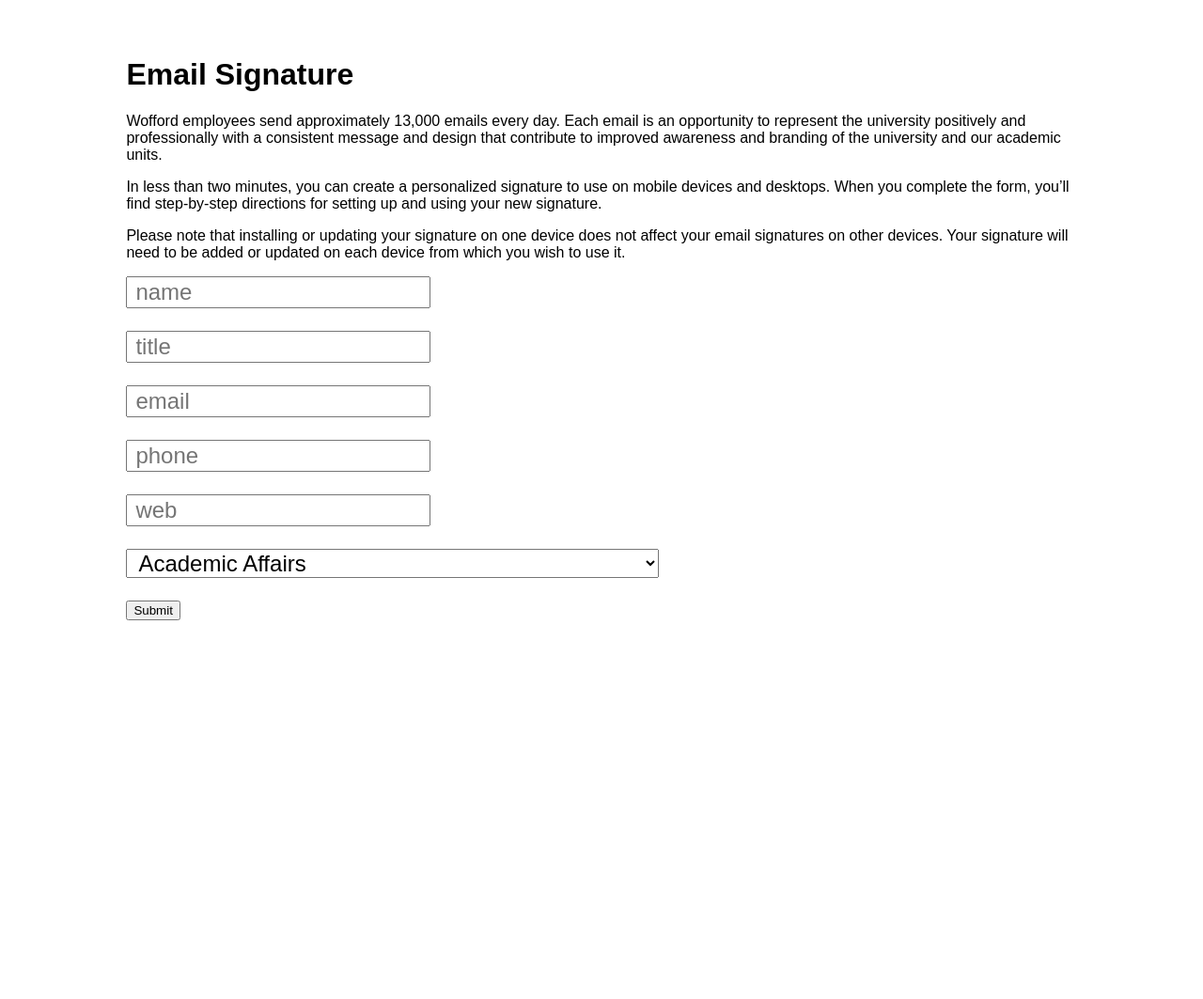
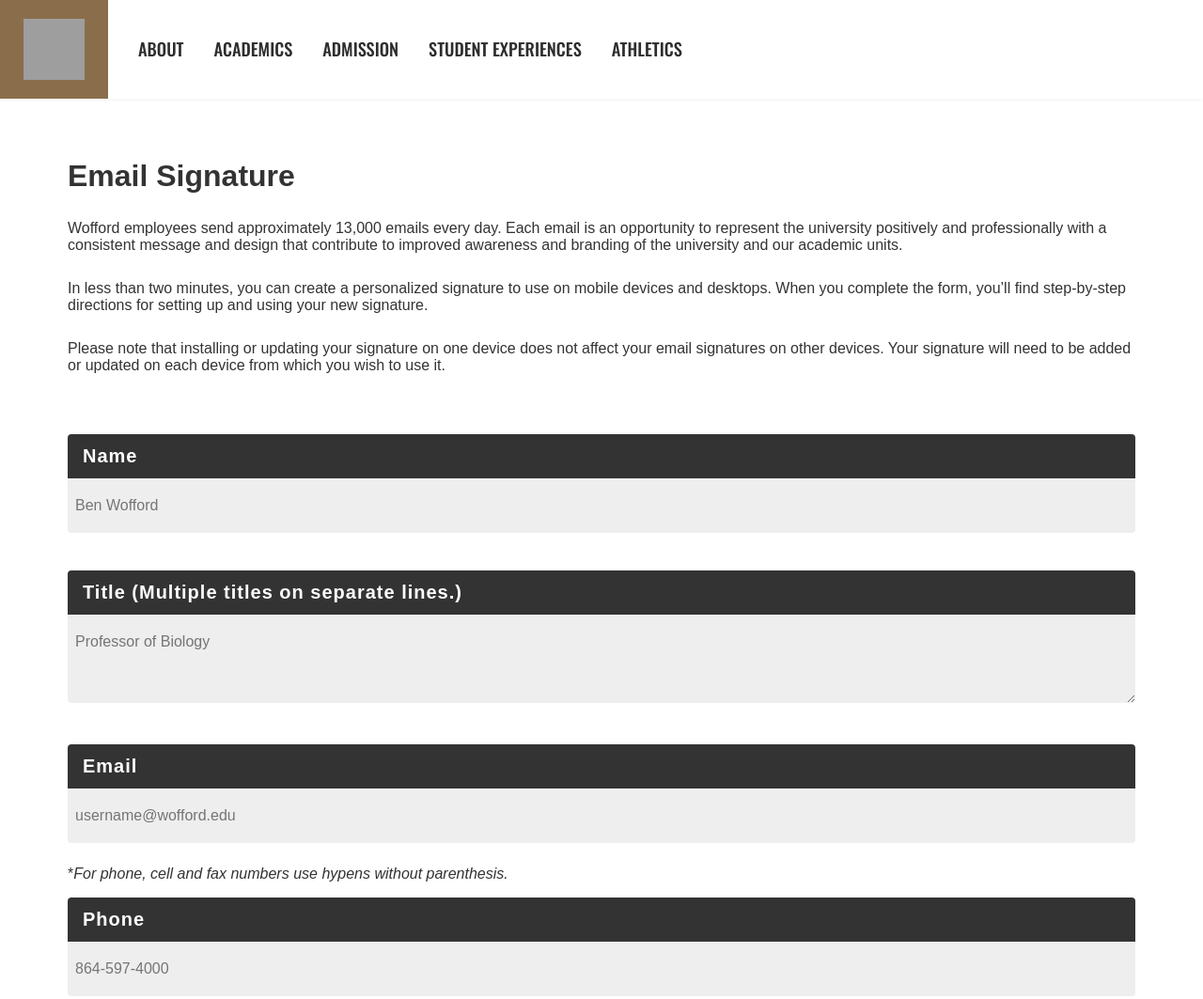
Before and after one commit to huffmanks/email-signature, a plain HTML site: page index.html in a window 1280 px wide. Shown: the top 1063 px of the page at 94% size. Before the commit the page ends 800 px from the top, so only its background shows below. Drawn offline with nearby package versions, Linux system fonts and the light colour scheme; grey boxes are pictures that could not be loaded.

Commit message:
layout changes

```diff
--- a/index.html
+++ b/index.html
@@ -8,6 +8,28 @@
     <title>Email Signature</title>
   </head>
   <body>
+    <header>
+      <nav>
+        <div class="logo">
+          <a href="https://www.wofford.edu/"
+            ><img
+              src="https://www.wofford.edu/Wofford.edu/Images/development/logo.svg"
+              alt="Wofford logo"
+          /></a>
+        </div>
+        <ul>
+          <li><a href="https://www.wofford.edu/about">About</a></li>
+          <li><a href="https://www.wofford.edu/academics">Academics</a></li>
+          <li><a href="https://www.wofford.edu/admission">Admission</a></li>
+          <li>
+            <a href="https://www.wofford.edu/student-experiences"
+              >Student Experiences</a
+            >
+          </li>
+          <li><a href="https://woffordterriers.com/">Athletics</a></li>
+        </ul>
+      </nav>
+    </header>
     <div class="container">
       <h1>Email Signature</h1>
 
@@ -29,39 +51,58 @@
         will need to be added or updated on each device from which you wish to
         use it.
       </p>
-      <form id="form" class="form">
-        <div class="form-group">
-          <label for="fullName">
-            <input type="text" id="fullName" placeholder="name"
-          /></label>
+      <form id="form">
+        <label>Name</label>
+        <input
+          type="text"
+          id="fullName"
+          class="input"
+          placeholder="Ben Wofford"
+        />
+
+        <label>Title (Multiple titles on separate lines.)</label>
+        <textarea
+          id="title"
+          class="input"
+          placeholder="Professor of Biology"
+        ></textarea>
+
+        <label>Email</label>
+        <input
+          type="email"
+          id="email"
+          class="input"
+          placeholder="username@wofford.edu"
+        />
+        <div>
+          *<em
+            >For phone, cell and fax numbers use hypens without parenthesis.</em
+          >
         </div>
-        <div class="form-group">
-          <label for="title">
-            <input type="text" id="title" placeholder="title"
-          /></label>
-        </div>
-        <div class="form-group">
-          <label for="email">
-            <input type="email" id="email" placeholder="email"
-          /></label>
-        </div>
-        <div class="form-group">
-          <label for="=phone">
-            <input type="text" id="phone" placeholder="phone"
-          /></label>
-        </div>
-        <div class="form-group">
-          <label for="web">
-            <input type="url" id="web" placeholder="web"
-          /></label>
-        </div>
-        <div class="form-group">
-          <label for="department">
+        <label>Phone</label>
+        <input type="tel" id="phone" class="input" placeholder="864-597-4000" />
+
+        <label>Cell (Optional)</label>
+        <input type="tel" id="cell" class="input" placeholder="123-456-7890" />
+
+        <label>Fax (Optional)</label>
+        <input type="tel" id="fax" class="input" placeholder="864-597-4000" />
+
+        <label>Web</label>
+        <input
+          type="url"
+          id="web"
+          class="input"
+          placeholder="Enter your website URL."
+          value="https://www.wofford.edu"
+        />
+
+        <label>Department</label>
         <select id="department">
           <option value="Academic Affairs">Academic Affairs</option>
-              <option value="Accounting, Business, and Finance"
-                >Accounting, Business, and Finance</option
-              >
+          <option value="Accounting, Business, and Finance">
+            Accounting, Business, and Finance
+          </option>
           <option value="Admission">Admission</option>
           <option value="Advancement">Advancement</option>
           <option value="Alumni">Alumni</option>
@@ -74,76 +115,66 @@
           <option value="Campus Post Office">Campus Post Office</option>
           <option value="Campus Safety">Campus Safety</option>
           <option value="Career Center">Career Center</option>
-              <option value="Center for Community-Based Learning"
-                >Center for Community-Based Learning</option
-              >
-              <option value="Center for Innovation and Learning"
-                >Center for Innovation and Learning</option
-              >
+          <option value="Center for Community-Based Learning">
+            Center for Community-Based Learning
+          </option>
+          <option value="Center for Innovation and Learning">
+            Center for Innovation and Learning
+          </option>
           <option value="Chemistry">Chemistry</option>
           <option value="Computer Science">Computer Science</option>
-              <option value="Division of Campus Life and Student Development"
-                >Division of Campus Life and Student Development</option
-              >
+          <option value="Division of Campus Life and Student Development">
+            Division of Campus Life and Student Development
+          </option>
           <option value="Economics">Economics</option>
           <option value="Education">Education</option>
           <option value="English">English</option>
-              <option value="Environmental Studies"
-                >Environmental Studies</option
-              >
+          <option value="Environmental Studies">Environmental Studies</option>
           <option value="Facilities">Facilities</option>
           <option value="Financial Aid">Financial Aid</option>
-              <option value="Government and International Affairs"
-                >Government and International Affairs</option
-              >
+          <option value="Government and International Affairs">
+            Government and International Affairs
+          </option>
           <option value="History">History</option>
           <option value="Humanities">Humanities</option>
-              <option value="Institutional Research"
-                >Institutional Research</option
-              >
-              <option value="International Programs"
-                >International Programs</option
-              >
+          <option value="Institutional Research">Institutional Research</option>
+          <option value="International Programs">International Programs</option>
           <option value="Liberty Fellowship">Liberty Fellowship</option>
           <option value="Library">Library</option>
-              <option value="Lifelong Learning at Wofford"
-                >Lifelong Learning at Wofford</option
-              >
+          <option value="Lifelong Learning at Wofford">
+            Lifelong Learning at Wofford
+          </option>
           <option value="Mathematics">Mathematics</option>
           <option value="Military Science">Military Science</option>
-              <option value="Modern Languages, Literatures, and Cultures"
-                >Modern Languages, Literatures, and Cultures</option
-              >
+          <option value="Modern Languages, Literatures, and Cultures">
+            Modern Languages, Literatures, and Cultures
+          </option>
           <option value="Music">Music</option>
-              <option value="Office of Entrepreneurship and Innovation"
-                >Office of Entrepreneurship and Innovation</option
-              >
-              <option value="Office of Marketing and Communications"
-                >Office of Marketing and Communications</option
-              >
-              <option value="Office of the President"
-                >Office of the President</option
-              >
-              <option value="Office of the Provost"
-                >Office of the Provost</option
-              >
-              <option value="Office of the Registrar"
-                >Office of the Registrar</option
-              >
+          <option value="Office of Entrepreneurship and Innovation">
+            Office of Entrepreneurship and Innovation
+          </option>
+          <option value="Office of Marketing and Communications">
+            Office of Marketing and Communications
+          </option>
+          <option value="Office of the President">
+            Office of the President
+          </option>
+          <option value="Office of the Provost">Office of the Provost</option>
+          <option value="Office of the Registrar">
+            Office of the Registrar
+          </option>
           <option value="Philosophy">Philosophy</option>
           <option value="Physics">Physics</option>
           <option value="Psychology">Psychology</option>
           <option value="Religion">Religion</option>
-              <option value="Sociology and Anthropology"
-                >Sociology and Anthropology</option
-              >
+          <option value="Sociology and Anthropology">
+            Sociology and Anthropology
+          </option>
           <option value="Theatre">Theatre</option>
           <option value="Wellness Center">Wellness Center</option>
         </select>
-          </label>
-        </div>
-        <div class="form-group"><button>Submit</button></div>
       </form>
+      <div id="result"></div>
     </div>
     <script src="index.js"></script>
   </body>
--- a/index.js
+++ b/index.js
@@ -1,34 +1,77 @@
 const emailSignForm = document.forms["form"];
 
-emailSignForm.addEventListener("submit", function(e) {
-  e.preventDefault();
-
+// Form submission
+emailSignForm.addEventListener("keyup", () => {
   const fullName = emailSignForm.querySelector("#fullName").value;
-  const title = emailSignForm.querySelector("#title").value;
+  const title = emailSignForm
+    .querySelector("#title")
+    .value.replace(/\n/g, "<br/>");
   const email = emailSignForm.querySelector("#email").value;
   const phone = emailSignForm.querySelector("#phone").value;
+  const cell = emailSignForm.querySelector("#cell").value;
+  const fax = emailSignForm.querySelector("#fax").value;
   const web = emailSignForm.querySelector("#web").value;
   const department = emailSignForm.querySelector("#department").value;
 
+  // Form results HTML
   const container = document.querySelector(".container");
-  const signEl = document.createElement("div");
+  const result = document.querySelector("#result");
 
-  if (signEl !== "") {
-    signEl.remove();
-  }
-  signEl.innerHTML = `
-  <div class="name">${fullName}</div>
-  <div class="title">${title}</div>
-  <p class="contact">Email:
-    <a href="mailto:${email}">${email}</a>
-    <br /> Phone: ${phone}
-    <br /> Web:
-    <a href="${web}">${web}</a>
-  </p>
-  <div class="address">Wofford College
-    <br /> ${department}
-    <br /> 121 College St. Spartanburg, S.C. 29303
-  </div>
+  result.innerHTML = `
+      <div class="name">${fullName}</div>
+      <div class="title">${title}</div>
+      <p class="contact">
+        Email:
+        <a href="mailto:${email}">${
+    email === ""
+      ? ""
+      : email.match(
+          /^[a-zA-Z0-9.!#$%&'*+/=?^_`{|}~-]+@[a-zA-Z0-9-]+(?:\.[a-zA-Z0-9-]+)/g
+        ) === null
+      ? `<span class="invalid">Not a valid email address.</span>`
+      : `${email}`
+  }</a>
+        <br />
+        Phone: ${
+          phone === ""
+            ? ""
+            : phone.match(/\d{3}\-\d{3}\-\d{4}/g) === null
+            ? `<span class="invalid">Not a valid phone number.</span>`
+            : `${phone}`
+        }
+        ${
+          cell === ""
+            ? ""
+            : cell.match(/\d{3}\-\d{3}\-\d{4}/g) === null
+            ? `<br />
+            Cell: <span class="invalid">Not a valid cell number.</span>`
+            : `<br />
+            Cell: ${cell}`
+        }
+        ${
+          fax === ""
+            ? ""
+            : fax.match(/\d{3}\-\d{3}\-\d{4}/g) === null
+            ? `<br />
+            Fax: <span class="invalid">Not a valid fax number.</span>`
+            : `<br />
+            Fax: ${fax}`
+        }
+        <br />
+        Web:
+        <a href="${web}">${web}</a>
+      </p>
+      <div class="address">
+        Wofford College <br />
+        ${department} <br />
+        121 College St. Spartanburg, S.C. 29303
+      </div>
   `;
-  container.appendChild(signEl);
+  container.appendChild(result);
 });
+
+// TODO
+// 1. Add footer
+// 2. Make header/footer responsive (header font isn't an absolute match)
+// 3. Add https:// to web href
+// 4. Push changes to github
--- a/style.css
+++ b/style.css
@@ -1,21 +1,129 @@
+@import url("https://fonts.googleapis.com/css2?family=Oswald:wght@500&display=swap");
+
+* {
+  box-sizing: border-box;
+  margin: 0;
+  padding: 0;
+  font-family: inherit;
+  color: #333;
+}
+
+/* Tags */
 body {
   font-family: sans-serif;
 }
 
-.container {
-  width: 80%;
-  margin: 0 auto;
-  padding: 2rem;
+h1,
+p {
+  margin-bottom: 1.75rem;
 }
 
-.form-group {
-  margin-bottom: 1.5rem;
+a {
+  text-decoration: none;
+  color: #8a6e4b;
+}
+
+form {
+  margin: 2rem 0;
+  padding: 1rem 0;
+}
+
+label {
+  display: block;
+  margin: 1rem 0 0;
+  padding: 0.75rem 1rem;
+  background-color: #333;
+  color: #fff;
+  font-size: 1.25rem;
+  font-weight: bold;
+  letter-spacing: 1px;
+  border-radius: 4px 4px 0 0;
 }
 
 input,
+textarea,
 select {
-  font-size: 1.5rem;
-  padding-left: 0.5rem;
+  width: 100%;
+  margin-bottom: 1.5rem;
+  padding: 1.25rem 0.5rem;
+  background-color: #eee;
+  font-size: 1rem;
+  border: none;
+  border-radius: 0 0 4px 4px;
+}
+
+input:focus,
+textarea:focus,
+select:focus {
+  outline: none;
+  box-shadow: 0 0 2px 4px #8a6e4b;
+  border-radius: 4px;
+}
+
+textarea {
+  height: 94px;
+}
+
+/* Navigation */
+header {
+  position: sticky;
+  top: 0;
+  height: 105px;
+  background-color: #fff;
+  box-shadow: 0 0 6px rgba(0, 0, 0, 0.08);
+}
+
+nav {
+  display: flex;
+  height: 100%;
+}
+
+.logo {
+  display: flex;
+  justify-content: center;
+  align-items: center;
+  background-color: #8a6e4b;
+  width: 115px;
+  height: 100%;
+  margin-right: 2rem;
+}
+
+.logo a,
+.logo img {
+  width: 65px;
+  height: 65px;
+}
+
+nav ul {
+  display: flex;
+  align-items: center;
+  list-style: none;
+}
+
+nav ul li:not(:last-of-type) {
+  margin-right: 2rem;
+}
+
+nav ul li a {
+  color: #2d2d2d;
+  font-family: "Oswald", sans-serif;
+  font-size: 1.15em;
+  line-height: 20px;
+  text-transform: uppercase;
+  padding-bottom: 2.5rem;
+  border-bottom: 3px solid transparent;
+  transition: border-bottom 0.6s ease;
+}
+
+nav ul li a:hover {
+  border-bottom: #8a6e4b 3px solid;
+}
+
+/* Classes */
+.container {
+  width: min(1200px, 100%);
+  margin: 0 auto;
+  padding: 4rem 2rem;
 }
 
 .name {
@@ -38,10 +146,27 @@ select {
   font-size: 0.85rem;
 }
 
+.results {
+  margin-top: 2rem;
+}
+
+.invalid {
+  color: red;
+}
+
+/* Media */
 @media (max-width: 600px) {
+  .container {
+    padding: 3rem 1.15rem 2rem;
+  }
+
+  label {
+    font-size: 1rem;
+  }
+
   input,
-  select {
+  select,
+  textarea {
     font-size: 0.85rem;
-    padding-left: 0rem;
   }
 }
```
Lines whose indentation alone changed are shown as unchanged.
